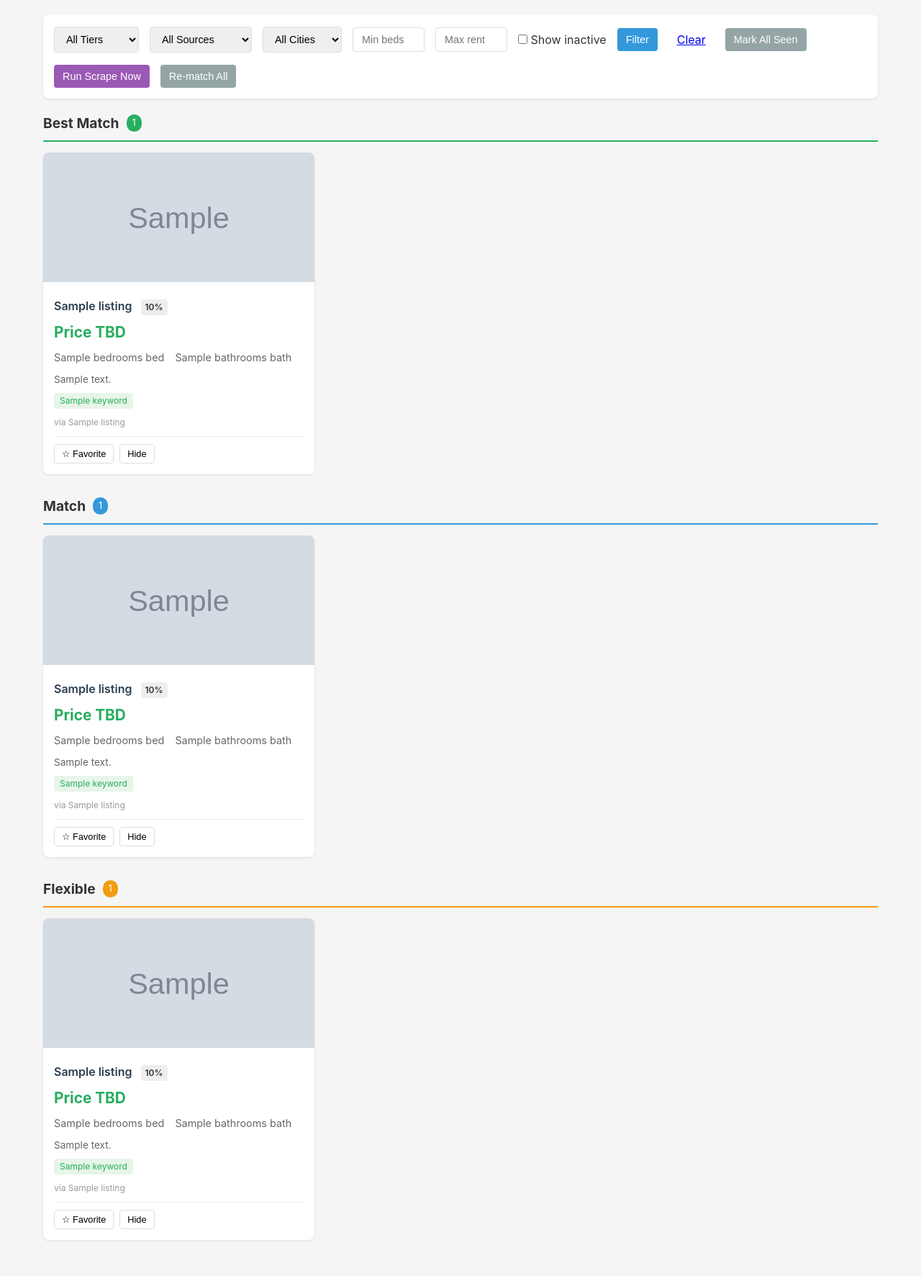
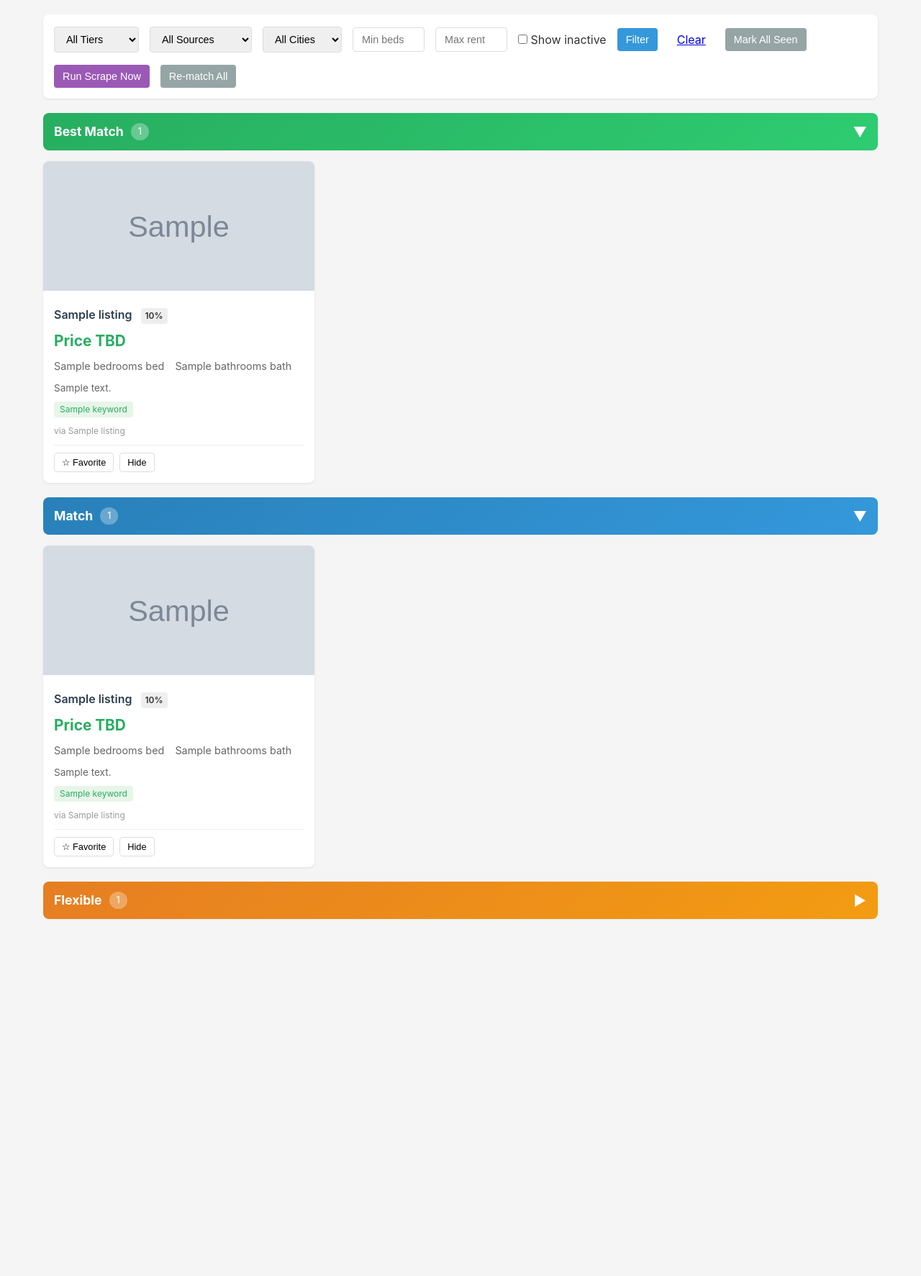
Before and after one commit to superlunardesign/rentals, a FastAPI app: template src/templates/dashboard.html in a window 1280 px wide. Shown: the part 123-1896 px from the top of the page at 72% size. After the commit the page ends 1400 px from the top, so only its background shows below. Run offline with FastAPI, Linux system fonts and the light colour scheme; the template is opened without the code that fills it: most values are stand-ins (such as "Sample title", 1, 10 or a date in 2020); grey boxes marked "Sample" are stand-in pictures.

Commit message:
Add collapsible tier sections with colored headers
- Best Match: green header
- Match: blue header
- Flexible: yellow/orange header (collapsed by default)
- Click header to expand/collapse section

```diff
--- a/src/templates/dashboard.html
+++ b/src/templates/dashboard.html
@@ -77,48 +77,70 @@
         }
 
         .section {
-            margin-bottom: 30px;
+            margin-bottom: 20px;
         }
 
         .section-header {
             display: flex;
             align-items: center;
             gap: 10px;
-            margin-bottom: 15px;
-            padding-bottom: 10px;
-            border-bottom: 2px solid #eee;
+            padding: 12px 15px;
+            border-radius: 8px;
+            cursor: pointer;
+            user-select: none;
+            transition: opacity 0.2s;
+        }
+
+        .section-header:hover {
+            opacity: 0.9;
         }
 
         .section-header h2 {
-            font-size: 1.2rem;
+            font-size: 1.1rem;
+            color: white;
+            margin: 0;
         }
 
         .section-header .badge {
-            background: #3498db;
+            background: rgba(255,255,255,0.3);
             color: white;
-            padding: 2px 8px;
+            padding: 2px 10px;
             border-radius: 12px;
             font-size: 0.8rem;
         }
 
-        .section.best-match .section-header {
-            border-color: #27ae60;
+        .section-header .toggle-icon {
+            margin-left: auto;
+            color: white;
+            font-size: 1.2rem;
+            transition: transform 0.2s;
         }
 
-        .section.best-match .badge {
-            background: #27ae60;
+        .section.collapsed .toggle-icon {
+            transform: rotate(-90deg);
         }
 
-        .section.match .section-header {
-            border-color: #3498db;
+        .section.collapsed .listings {
+            display: none;
         }
 
-        .section.flexible .section-header {
-            border-color: #f39c12;
+        .section .listings {
+            margin-top: 15px;
         }
 
-        .section.flexible .badge {
-            background: #f39c12;
+        /* Best Match - Green */
+        .section.best-match .section-header {
+            background: linear-gradient(135deg, #27ae60 0%, #2ecc71 100%);
+        }
+
+        /* Match - Blue */
+        .section.match .section-header {
+            background: linear-gradient(135deg, #2980b9 0%, #3498db 100%);
+        }
+
+        /* Flexible - Yellow/Orange */
+        .section.flexible .section-header {
+            background: linear-gradient(135deg, #e67e22 0%, #f39c12 100%);
         }
 
         .listings {
@@ -374,9 +396,10 @@
 
         {% if grouped.best_match %}
         <section class="section best-match">
-            <div class="section-header">
+            <div class="section-header" onclick="toggleSection(this)">
                 <h2>Best Match</h2>
                 <span class="badge">{{ grouped.best_match|length }}</span>
+                <span class="toggle-icon">▼</span>
             </div>
             <div class="listings">
                 {% for listing in grouped.best_match %}
@@ -450,9 +473,10 @@
 
         {% if grouped.match %}
         <section class="section match">
-            <div class="section-header">
+            <div class="section-header" onclick="toggleSection(this)">
                 <h2>Match</h2>
                 <span class="badge">{{ grouped.match|length }}</span>
+                <span class="toggle-icon">▼</span>
             </div>
             <div class="listings">
                 {% for listing in grouped.match %}
@@ -525,10 +549,11 @@
         {% endif %}
 
         {% if grouped.flexible %}
-        <section class="section flexible">
-            <div class="section-header">
+        <section class="section flexible collapsed">
+            <div class="section-header" onclick="toggleSection(this)">
                 <h2>Flexible</h2>
                 <span class="badge">{{ grouped.flexible|length }}</span>
+                <span class="toggle-icon">▼</span>
             </div>
             <div class="listings">
                 {% for listing in grouped.flexible %}
@@ -632,6 +657,11 @@
             card.querySelector('.new-badge')?.remove();
         }
 
+        function toggleSection(header) {
+            const section = header.closest('.section');
+            section.classList.toggle('collapsed');
+        }
+
         async function markAllSeen() {
             await fetch('/listings/mark-all-seen', { method: 'POST' });
             document.querySelectorAll('.is-new').forEach(el => el.classList.remove('is-new'));
```
